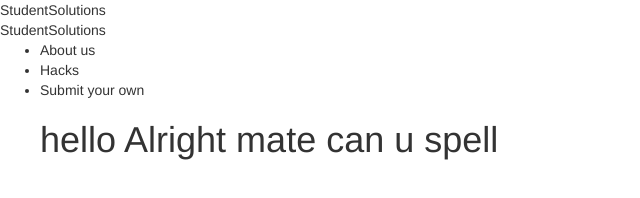
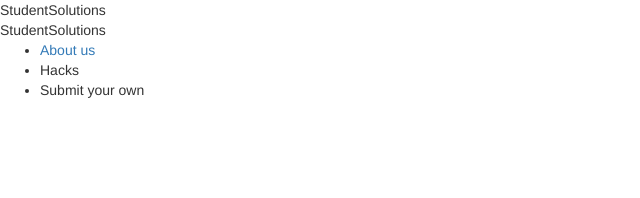
Before and after one commit to Becca-B/Our-websites, a plain HTML site: page index.html in a window 1280 px wide. Shown: the whole page, without its empty margins (0-640 px from the left). Drawn offline with Linux system fonts and the light colour scheme.

Commit message:
list link

```diff
--- a/index.html
+++ b/index.html
@@ -9,13 +9,9 @@
     StudentSolutions
   </header>
   <ul>
-    <li>About us</li>
+    <li><a href="About-us.html">About us</a></li>
     <li>Hacks </li>
     <li>Submit your own</li>
-    <h1>
-      hello
-    Alright mate can u spell
-  </h1>
   </ul>
   <script scr="jquery-3.3.1.min.js"></script>
 </body>
```
Also changed, not shown: About-us.html (added).
